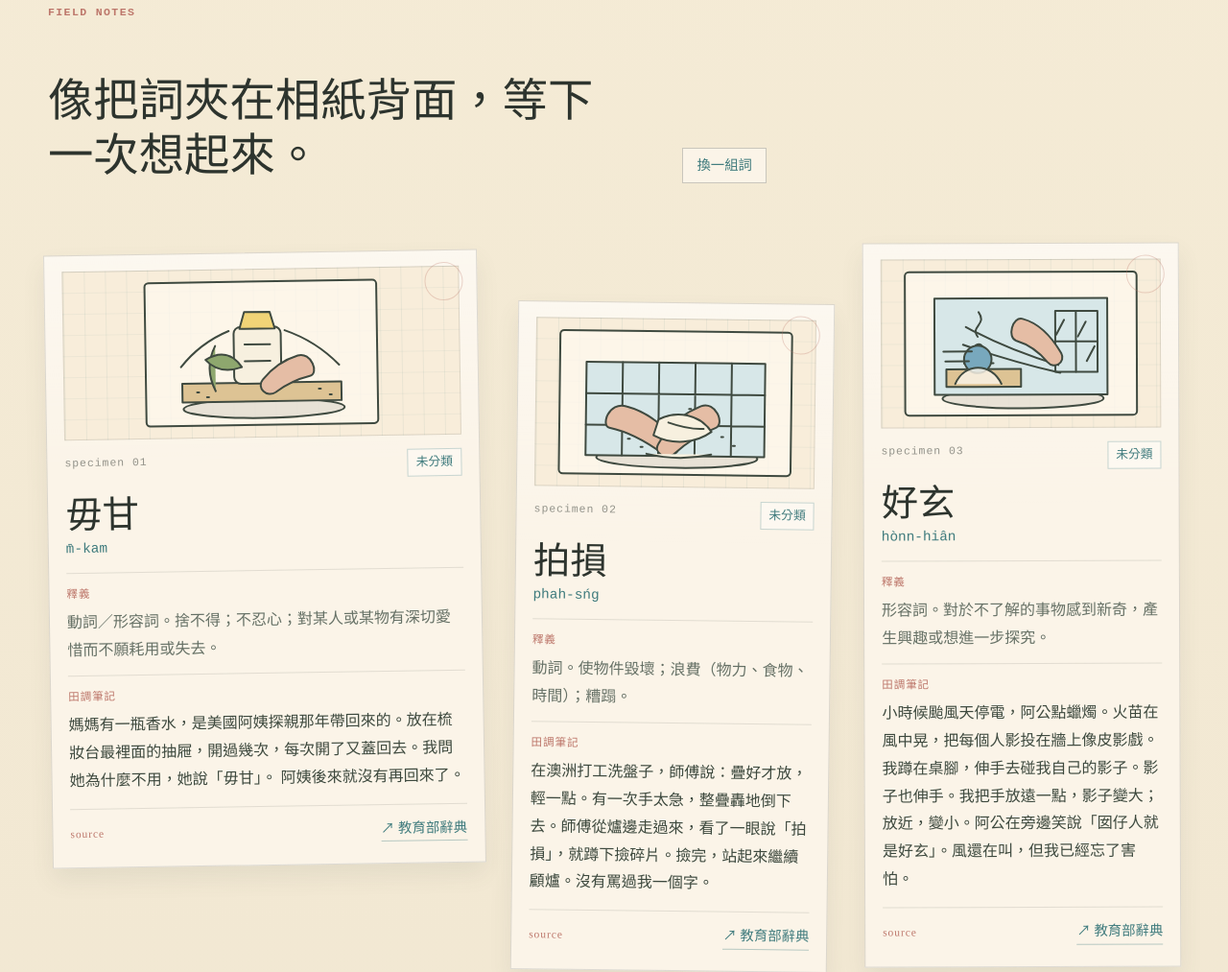
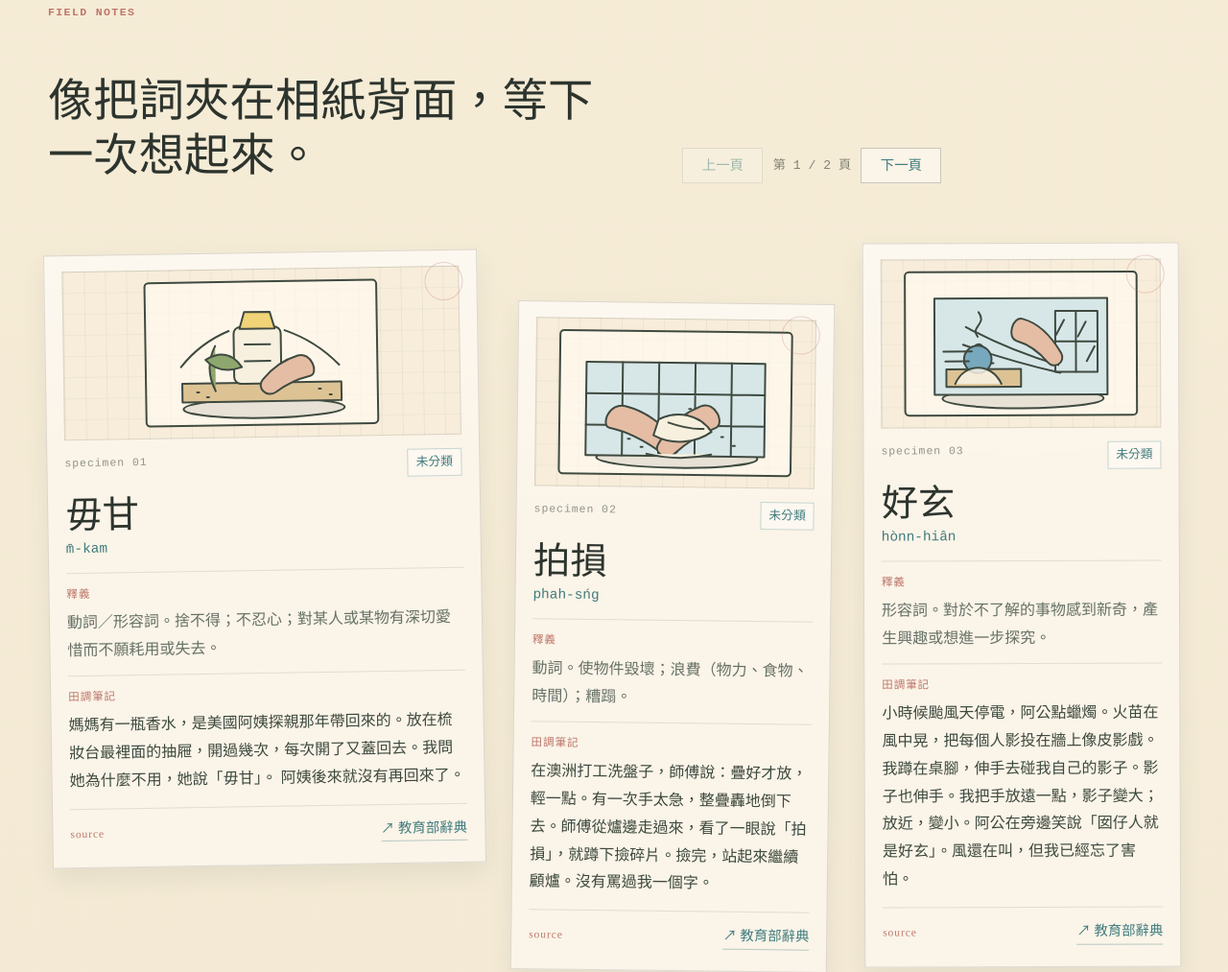
Before and after one commit to Sanolstice/github-website, a plain HTML site: page index.html in a window 1280 px wide. Shown: the part 1598-2611 px from the top of the page at 96% size. Drawn offline with Linux system fonts and the light colour scheme.

Commit message:
Paginate field notes

```diff
--- a/index.html
+++ b/index.html
@@ -55,8 +55,10 @@
         <div class="section-heading editorial-heading">
           <p class="kicker">Field Notes</p>
           <h2 id="notes-title">像把詞夾在相紙背面，等下一次想起來。</h2>
-          <div class="notes-actions">
-            <button class="shuffle-button" type="button" data-shuffle-notes>換一組詞</button>
+          <div class="notes-actions" data-pagination hidden>
+            <button class="pager-button" type="button" data-page-prev>上一頁</button>
+            <p class="page-status" data-page-status>第 1 / 1 頁</p>
+            <button class="pager-button" type="button" data-page-next>下一頁</button>
           </div>
         </div>
 
@@ -106,6 +108,6 @@
       <a href="#top">回到上面</a>
     </footer>
 
-    <script src="script.js?v=20260521"></script>
+    <script src="script.js?v=20260521-2"></script>
   </body>
 </html>
--- a/script.js
+++ b/script.js
@@ -3,13 +3,16 @@ const navToggle = document.querySelector("[data-nav-toggle]");
 const navLinks = [...document.querySelectorAll(".site-nav a")];
 const sections = [...document.querySelectorAll("main section[id]")];
 const notesGrid = document.querySelector("[data-notes-grid]");
-const shuffleButton = document.querySelector("[data-shuffle-notes]");
+const pagination = document.querySelector("[data-pagination]");
+const prevPageButton = document.querySelector("[data-page-prev]");
+const nextPageButton = document.querySelector("[data-page-next]");
+const pageStatus = document.querySelector("[data-page-status]");
 
 const dataDirectory = "data/field-notes";
 const dataIndexPath = `${dataDirectory}/index.json`;
-const notesPerDraw = 5;
+const notesPerPage = 10;
 let allFieldNotes = [];
-let drawPool = [];
+let currentPage = 0;
 
 const createTextElement = (tagName, className, text) => {
   const element = document.createElement(tagName);
@@ -104,24 +107,38 @@ const getNoteValue = (note, keys) => {
   return "";
 };
 
-const shuffle = (items) => {
-  const shuffled = [...items];
-  for (let index = shuffled.length - 1; index > 0; index -= 1) {
-    const randomIndex = Math.floor(Math.random() * (index + 1));
-    [shuffled[index], shuffled[randomIndex]] = [shuffled[randomIndex], shuffled[index]];
-  }
-  return shuffled;
+const getTotalPages = () => Math.max(1, Math.ceil(allFieldNotes.length / notesPerPage));
+
+const getPageNotes = (page) => {
+  const startIndex = page * notesPerPage;
+  return allFieldNotes.slice(startIndex, startIndex + notesPerPage);
 };
 
-const drawRandomNotes = () => {
-  if (drawPool.length < notesPerDraw) {
-    drawPool = shuffle(allFieldNotes);
+const updatePaginationControls = () => {
+  if (!pagination) return;
+
+  const totalPages = getTotalPages();
+  pagination.hidden = !allFieldNotes.length;
+
+  if (pageStatus) {
+    pageStatus.textContent = `第 ${currentPage + 1} / ${totalPages} 頁`;
   }
 
-  return drawPool.splice(0, Math.min(notesPerDraw, drawPool.length));
+  if (prevPageButton) {
+    prevPageButton.disabled = currentPage === 0;
+  }
+
+  if (nextPageButton) {
+    nextPageButton.disabled = currentPage >= totalPages - 1;
+  }
 };
 
-const getLatestNotes = () => allFieldNotes.slice(-notesPerDraw).reverse();
+const renderCurrentPage = () => {
+  const totalPages = getTotalPages();
+  currentPage = Math.min(Math.max(currentPage, 0), totalPages - 1);
+  renderFieldNotes(getPageNotes(currentPage), currentPage * notesPerPage);
+  updatePaginationControls();
+};
 
 const createField = (label, value, extraClass = "") => {
   const field = document.createElement("div");
@@ -423,7 +440,7 @@ const renderEmptyState = (message) => {
   notesGrid.append(createTextElement("p", "empty-note", message));
 };
 
-const renderFieldNotes = (fieldNotes) => {
+const renderFieldNotes = (fieldNotes, startIndex = 0) => {
   if (!notesGrid) return;
 
   if (!fieldNotes.length) {
@@ -447,7 +464,7 @@ const renderFieldNotes = (fieldNotes) => {
     const cardTop = document.createElement("div");
     cardTop.className = "note-card-top";
     cardTop.append(
-      createTextElement("p", "note-index", `specimen ${String(index + 1).padStart(2, "0")}`),
+      createTextElement("p", "note-index", `specimen ${String(startIndex + index + 1).padStart(2, "0")}`),
       createTags(sensoryTags)
     );
 
@@ -477,9 +494,6 @@ const renderFieldNotes = (fieldNotes) => {
   });
 };
 
-const renderRandomNotes = () => {
-  renderFieldNotes(drawRandomNotes());
-};
 
 const normalizeDataPaths = (payload) => {
   const files = Array.isArray(payload) ? payload : payload?.files;
@@ -529,9 +543,9 @@ const loadFieldNotes = async () => {
       loadedNotes.push(...notes);
     }
 
-    allFieldNotes = loadedNotes;
-    drawPool = shuffle(allFieldNotes);
-    renderFieldNotes(getLatestNotes());
+    allFieldNotes = loadedNotes.reverse();
+    currentPage = 0;
+    renderCurrentPage();
   } catch (error) {
     console.warn("田調素材清單讀取失敗。", error);
     renderEmptyState("尚未讀取到 data/field-notes/index.json。請用 localhost 預覽，或確認資料檔已放在 data/field-notes 資料夾。");
@@ -551,7 +565,15 @@ navToggle?.addEventListener("click", () => {
   navToggle.setAttribute("aria-expanded", String(!isOpen));
 });
 
-shuffleButton?.addEventListener("click", renderRandomNotes);
+prevPageButton?.addEventListener("click", () => {
+  currentPage -= 1;
+  renderCurrentPage();
+});
+
+nextPageButton?.addEventListener("click", () => {
+  currentPage += 1;
+  renderCurrentPage();
+});
 
 navLinks.forEach((link) => {
   link.addEventListener("click", closeMenu);
--- a/style.css
+++ b/style.css
@@ -295,21 +295,47 @@ h1 {
   font-size: 0.92rem;
 }
 
-.shuffle-button {
+.notes-actions {
+  display: flex;
+  flex-wrap: wrap;
+  align-items: center;
+  gap: 10px;
   margin-top: 18px;
+}
+
+.notes-actions[hidden] {
+  display: none;
+}
+
+.pager-button {
+  min-width: 84px;
   padding: 9px 14px;
   border: 1px solid rgba(45, 52, 46, 0.24);
   background: #fbf4e8;
   color: var(--door);
   font: 0.9rem/1.2 "PingFang TC", "Microsoft JhengHei", sans-serif;
   cursor: pointer;
-  transition: transform 150ms ease, background 150ms ease, box-shadow 150ms ease;
+  transition: transform 150ms ease, background 150ms ease, box-shadow 150ms ease, opacity 150ms ease;
 }
 
-.shuffle-button:hover {
+.pager-button:hover:not(:disabled) {
   background: #fffaf0;
   box-shadow: 0 7px 16px rgba(81, 87, 77, 0.1);
   transform: translateY(-2px);
+}
+
+.pager-button:disabled {
+  cursor: not-allowed;
+  opacity: 0.45;
+}
+
+.page-status {
+  min-width: 82px;
+  margin: 0;
+  color: rgba(45, 52, 46, 0.58);
+  font-family: "Courier New", monospace;
+  font-size: 0.82rem;
+  text-align: center;
 }
 
 .notes,
```
